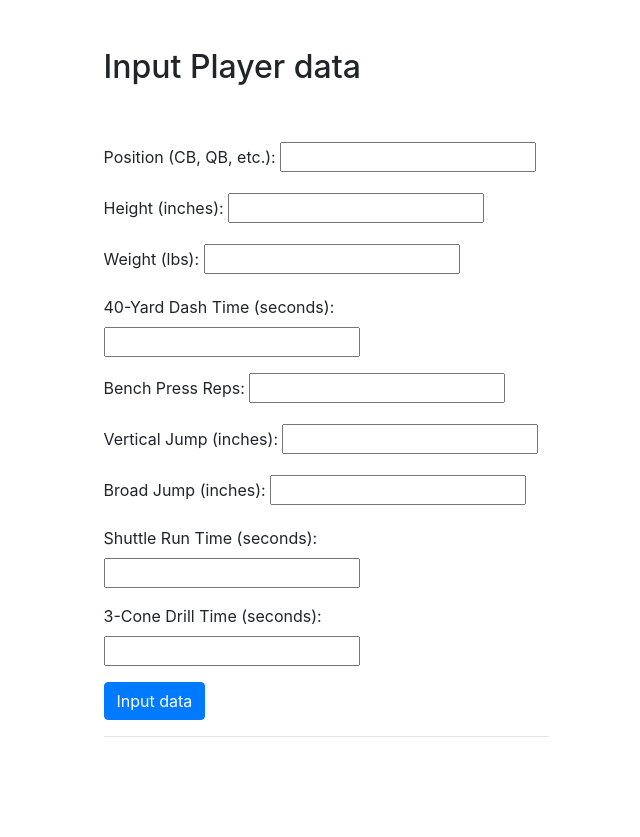
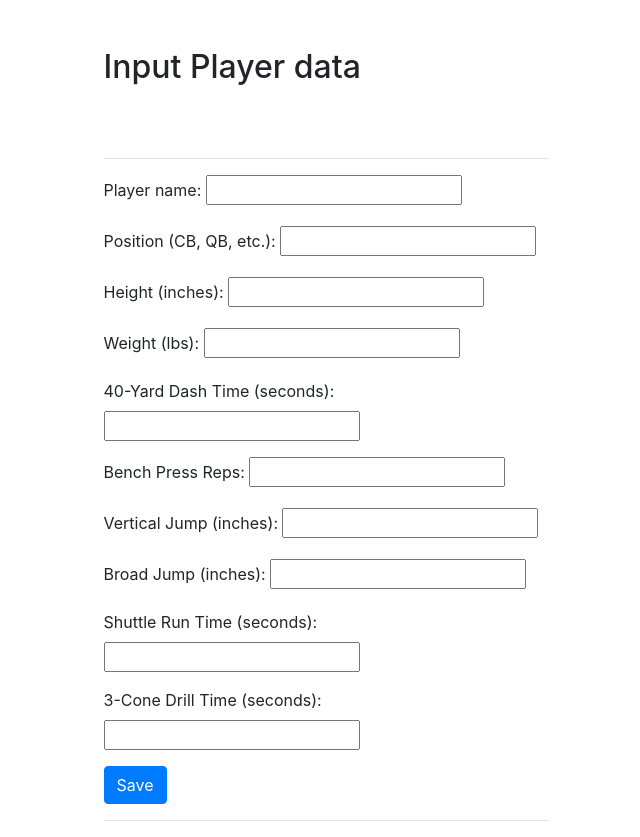
Before and after one commit to SiyungCho/nfl_combine_django3, a Django app: page /input/ in a window 1280 px wide. Shown: the whole page, without its empty margins (314-954 px from the left). Before the commit the page ends 737 px from the top, so only its background shows below. Run offline with Django 4.2, Linux system fonts and the light colour scheme; some libraries are stand-ins or nearby versions.

Commit message:
work on output

```diff
--- a/combine_web/templates/combine_web/input.html
+++ b/combine_web/templates/combine_web/input.html
@@ -13,8 +13,14 @@
                     {{ error }}
                 </div>
             {% endif %}
+            <hr>
             <form method="POST">
                 {% csrf_token %}
+
+                <div class="form-group">
+                    <label for="name">Player name:</label>
+                    <input type="text" id="name" name="name" required><br>
+                </div>
 
                 <div class="form-group">
                 <label for="player_POS">Position (CB, QB, etc.):</label>
@@ -23,45 +29,45 @@
 
                 <div class="form-group">
                     <label for="player_Height">Height (inches):</label>
-                    <input type="number" id="player_Height" name="player_Height" required><br>
+                    <input type="number" step="0.01" id="player_Height" name="player_Height" min="0" required><br>
                 </div>
 
                 <div class="form-group">
                     <label for="player_Weight">Weight (lbs):</label>
-                    <input type="number" id="player_Weight" name="player_Weight" required><br>
+                    <input type="number" id="player_Weight" name="player_Weight" min="0" required><br>
                 </div>
 
                 <div class="form-group">
                     <label for="player_40Yard">40-Yard Dash Time (seconds):</label>
-                    <input type="number" step="0.01" id="player_40Yard" name="player_40Yard" required><br>
+                    <input type="number" step="0.01" id="player_40Yard" name="player_40Yard" min="0" required><br>
                 </div>
 
                 <div class="form-group">
                     <label for="player_BenchPress">Bench Press Reps:</label>
-                    <input type="number" id="player_BenchPress" name="player_BenchPress" required><br>
+                    <input type="number" id="player_BenchPress" name="player_BenchPress" min="0" required><br>
                 </div>
 
                 <div class="form-group">
                     <label for="player_Vert">Vertical Jump (inches):</label>
-                    <input type="number" step="0.1" id="player_Vert" name="player_Vert" required><br>
+                    <input type="number" step="0.1" id="player_Vert" name="player_Vert" min="0" required><br>
                 </div>
 
                 <div class="form-group">
                     <label for="player_Broad">Broad Jump (inches):</label>
-                    <input type="number" id="player_Broad" name="player_Broad" required><br>
+                    <input type="number" id="player_Broad" name="player_Broad" min="0" required><br>
                 </div>
 
                 <div class="form-group">
                     <label for="player_Shuttle">Shuttle Run Time (seconds):</label>
-                    <input type="number" step="0.01" id="player_Shuttle" name="player_Shuttle" required><br>
+                    <input type="number" step="0.01" id="player_Shuttle" name="player_Shuttle" min="0" required><br>
                 </div>
 
                 <div class="form-group">
                     <label for="player_3Cone">3-Cone Drill Time (seconds):</label>
-                    <input type="number" step="0.01" id="player_3Cone" name="player_3Cone" required><br>
+                    <input type="number" step="0.01" id="player_3Cone" name="player_3Cone" min="0" required><br>
                 </div>
 
-                <button type="submit" class="btn btn-primary">Input data</button>
+                <button type="submit" class="btn btn-primary">Save</button>
             </form>
             <hr>
         </div>
--- /dev/null
+++ b/combine_web/templates/combine_web/output.html
@@ -0,0 +1,5 @@
+{% extends "combine_web/base.html" %}
+
+{% block content %}
+    {{ name }}
+{% endblock %}
--- a/combine_web/views.py
+++ b/combine_web/views.py
@@ -1,4 +1,4 @@
-from django.shortcuts import render
+from django.shortcuts import render, redirect
 from .forms import input_data_Form
 from .models import input_data
 from django.contrib.auth.forms import UserCreationForm
@@ -8,4 +8,16 @@ def home(request):
     return render(request, 'combine_web/base.html')
 
 def input(request):
-    return render(request, 'combine_web/input.html', {'form':UserCreationForm()})
+    if(request.method=='GET'):
+        return render(request, 'combine_web/input.html', {'form':UserCreationForm()})
+    else:
+        try:
+            form = input_data_Form(request.POST)
+            new_player = form.save(commit=False)#don't put in database just yet
+            new_player.save()
+            return render(request, 'combine_web/output.html', {'name':new_player.name})
+        except ValueError:
+            return render(request, 'combine_web/input.html', {'form':input_data_Form(), 'error':'Error occured in data passed'})
+
+def output(request):
+    return render(request, 'combine_web/output.html')
--- a/nfl_combine_web/urls.py
+++ b/nfl_combine_web/urls.py
@@ -22,4 +22,5 @@ urlpatterns = [
     path('admin/', admin.site.urls),
     path('', views.home, name="home"),
     path('input/', views.input, name="input"),
+    path('output/', views.output, name='output'),
 ]
```
Also changed, not shown: 1 other file.
